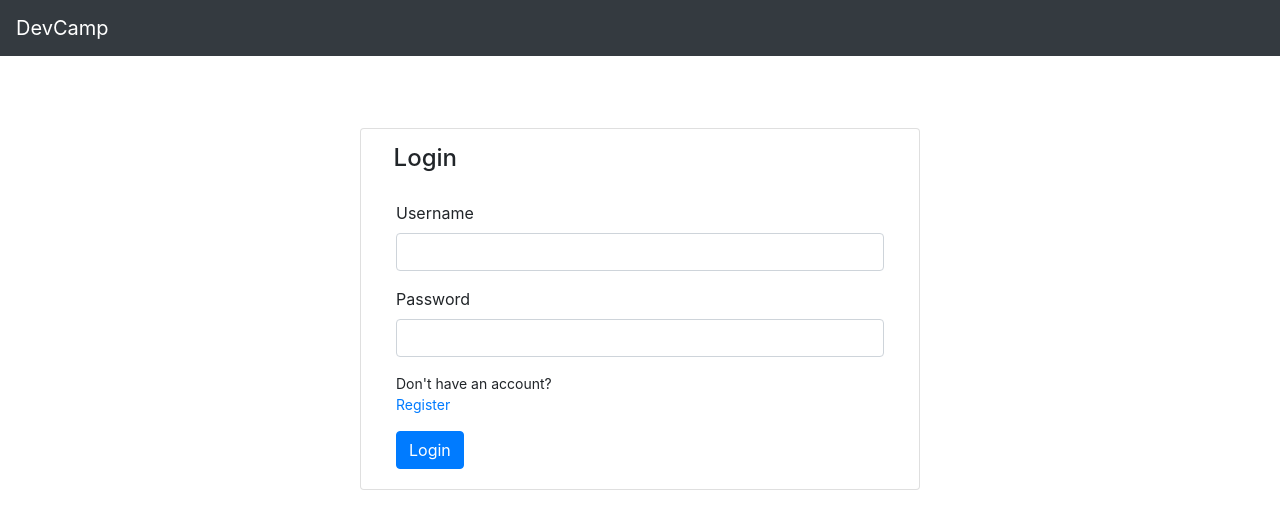
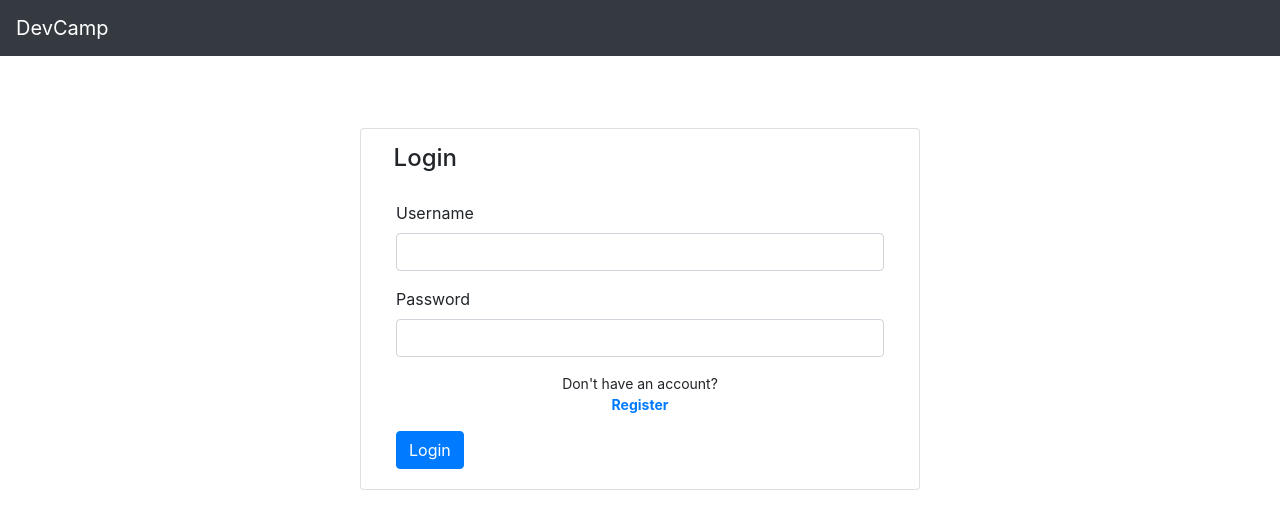
Before and after one commit to xpresser/Loggify, a React (Create React App) app in the folder frontend/loggingsystem/: page /login in a window 1280 px wide. Shown: the top 528 px of the page. Built offline with nearby package versions, Linux system fonts and the light colour scheme.

Commit message:
MD02-2017: Center button and title

```diff
--- a/frontend/loggingsystem/src/components/generic/redirects/login/LoginRedirect.js
+++ b/frontend/loggingsystem/src/components/generic/redirects/login/LoginRedirect.js
@@ -5,10 +5,10 @@ import { RedirectLink } from "../RedirectLink.styled";
 
 const LoginRedirect = () => {
   return (
-    <div>
+    <div style={{ textAlign: "center" }}>
       <RedirectQuestion>Don't have an account?</RedirectQuestion>
       <Link to={{ pathname: `/signup` }}>
-        <RedirectLink>Register</RedirectLink>
+        <RedirectLink style={{ fontWeight: "bold" }}>Register</RedirectLink>
       </Link>
     </div>
   );
--- a/frontend/loggingsystem/src/components/generic/redirects/register/SignupRedirect.js
+++ b/frontend/loggingsystem/src/components/generic/redirects/register/SignupRedirect.js
@@ -5,10 +5,10 @@ import { RedirectLink } from "../RedirectLink.styled";
 
 const SignupRedirect = () => {
   return (
-    <div>
+    <div style={{ textAlign: "center" }}>
       <RedirectQuestion>Already have an account?</RedirectQuestion>
       <Link to={{ pathname: `/login` }}>
-        <RedirectLink>Login</RedirectLink>
+        <RedirectLink style={{ fontWeight: "bold" }}>Login</RedirectLink>
       </Link>
     </div>
   );
```
